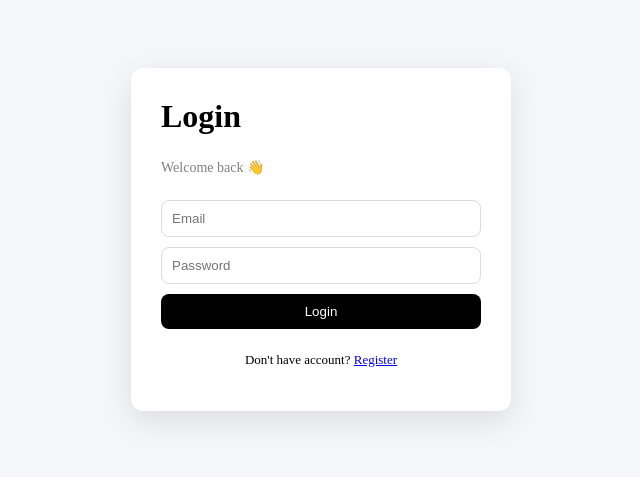
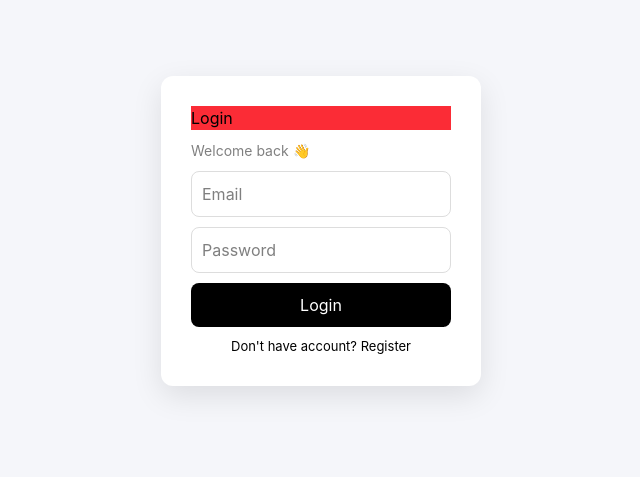
Before and after one commit to fuad-agayev/me_web_chat, a Nuxt app in the folder frontend/: page /login in a window 1280 px wide. Shown: the part 169-646 px from the top of the page, without its empty margins (319-959 px from the left). Built offline with nearby package versions, Linux system fonts and the light colour scheme; no server answers.

Commit message:
to install Tailwindcss 4 this project

```diff
--- /dev/null
+++ b/frontend/app/assets/css/main.css
@@ -0,0 +1 @@
+@import "tailwindcss";
--- a/frontend/app/pages/login.vue
+++ b/frontend/app/pages/login.vue
@@ -28,7 +28,7 @@
 
     <div class="card">
 
-      <h1>Login</h1>
+      <h1 class="bg-red-500">Login</h1>
       <p class="subtitle">Welcome back 👋</p>
 
       <input
--- a/frontend/nuxt.config.ts
+++ b/frontend/nuxt.config.ts
@@ -1,12 +1,18 @@
 // https://nuxt.com/docs/api/configuration/nuxt-config
+
+import tailwindcss from "@tailwindcss/vite";
+
 export default defineNuxtConfig({
   compatibilityDate: '2025-07-15',
   devtools: { enabled: true },
-
+ css: ['./app/assets/css/main.css'],
   vite: {
     optimizeDeps: {
       include: ["socket.io-client", "@vue/devtools-core", "@vue/devtools-kit"]
-    }
+    },
+    plugins: [
+      tailwindcss(),
+    ]
   },
 
   runtimeConfig: {
--- a/frontend/package.json
+++ b/frontend/package.json
@@ -10,8 +10,10 @@
     "postinstall": "nuxt prepare"
   },
   "dependencies": {
+    "@tailwindcss/vite": "^4.3.0",
     "nuxt": "^4.4.2",
     "socket.io-client": "^4.8.3",
+    "tailwindcss": "^4.3.0",
     "vue": "^3.5.32",
     "vue-router": "^5.0.4"
   },
```
Also changed, not shown: 1 other file (tests, documents, lock files or other folders).
